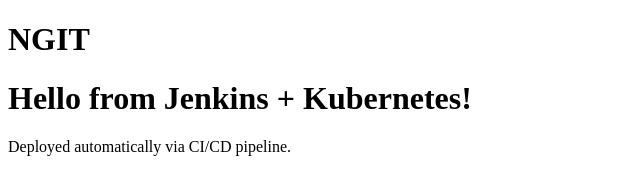
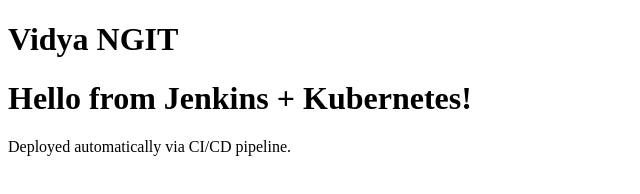
Before and after one commit to vidyangit/html-demos, a plain HTML site: page index.html in a window 1280 px wide. Shown: the whole page, without its empty margins (0-640 px from the left). Drawn offline with Linux system fonts and the light colour scheme.

Commit message:
updated index.html

```diff
--- a/index.html
+++ b/index.html
@@ -6,7 +6,7 @@
     <title>Document</title>
 </head>
 <body>
-    <h1> NGIT</h1>
+    <h1> Vidya NGIT</h1>
     <h1>Hello from Jenkins + Kubernetes!</h1>
     <p>Deployed automatically via CI/CD pipeline.</p>
 </body>
```
